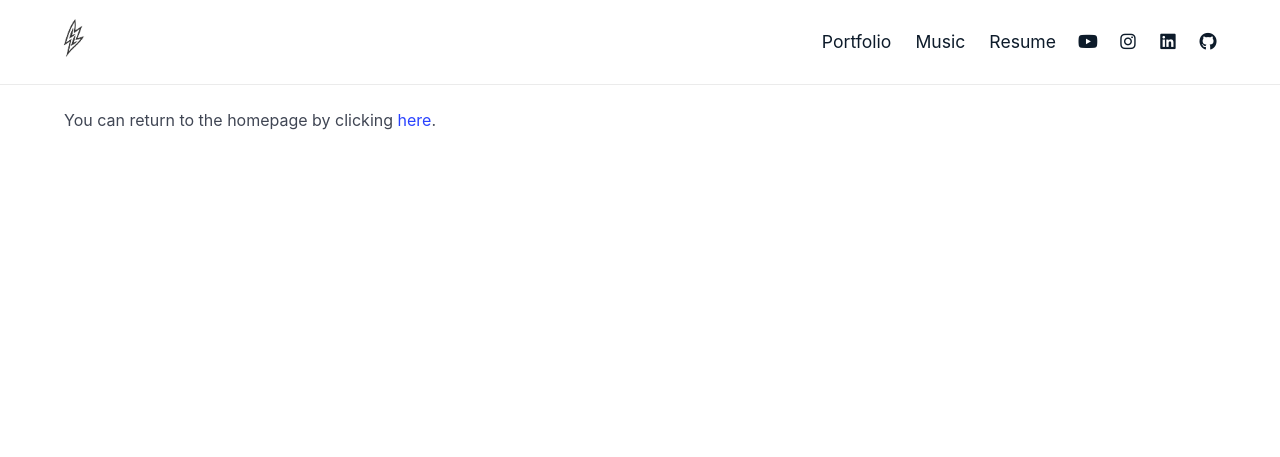
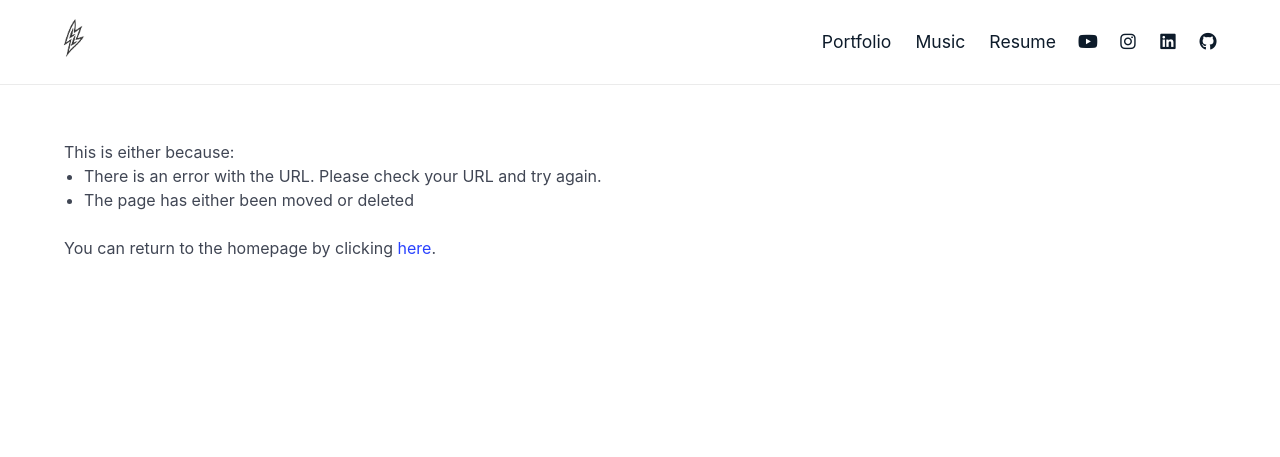
Before and after one commit to lalarsen02/Personal_Website, a Flask app: template templates/standard_error.html in a window 1280 px wide. Shown: the top 457 px of the page. Run offline with Flask 3, Linux system fonts and the light colour scheme; the template is opened without the code that fills it, so the values that code supplies are empty.

Commit message:
Error Handling Text Change

```diff
--- a/app.py
+++ b/app.py
@@ -150,7 +150,7 @@ def project_details():
         response = flask.make_response(html_code)
         return response
     except ValueError:
-        error_msg = "The project you are looking for is not found."
+        error_msg = "The project you are looking for does not exist."
         html_code = flask.render_template(
             'standard_error.html', title="Project Not Found",
             error=error_msg)
@@ -162,7 +162,6 @@ def project_details():
 @app.errorhandler(404)
 def not_found(e):
     error_msg = "The page you are looking for does not exist."
-
     html_code = flask.render_template('standard_error.html',
                                       title="Page Not Found",
                                       error=error_msg)
--- a/static/css/style.css
+++ b/static/css/style.css
@@ -187,8 +187,14 @@ p.body4 {
 }
 
 .error-hero {
-    padding-top: 32px;
+    padding: 40px;
+    padding-top: 64px;
 }
+
+li {
+    margin-left: 20px;
+}
+
 
 @media screen and (max-width: 1215px) {
     .main-hero h1 {
@@ -214,7 +220,7 @@ p.body4 {
     }
 
     .error-hero {
-        padding-top: 0px;
+        padding-top: 32px;
     }
 
     .portfolio-menu {
--- a/templates/standard_error.html
+++ b/templates/standard_error.html
@@ -24,13 +24,21 @@
           <div class="container">
             <h3 class="title">{{ title }}</h3>
             <p class="body4">{{ error }}</p>
+            {% if title=='Project Not Found' or 'Page Not Found' %}
+            <p>This is either because:</p>
+            <ul style="list-style-type: disc;">
+              <li>There is an error with the URL. Please check your URL and try again.</li>
+              <li>The page has either been moved or deleted</li>
+              <br>
+            </ul>
+            {% endif %}
             {% if title=='Project Not Found' %}
             <p class="body4">
-                You can return to the portfolio page by clicking
-                <a href='/portfolio'>here</a>
-                or the homepage by clicking
-                <a href='/'>here</a>.
-              </p>
+              You can return to the portfolio page by clicking
+              <a href='/portfolio'>here</a>
+              or the homepage by clicking
+              <a href='/'>here</a>.
+            </p>
             {% else %}
             <p class="body4">
               You can return to the homepage by clicking
```
